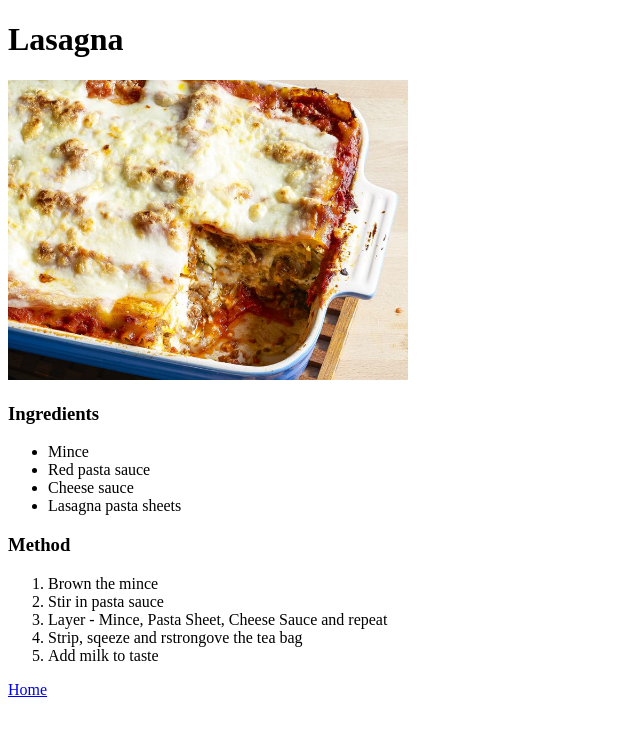
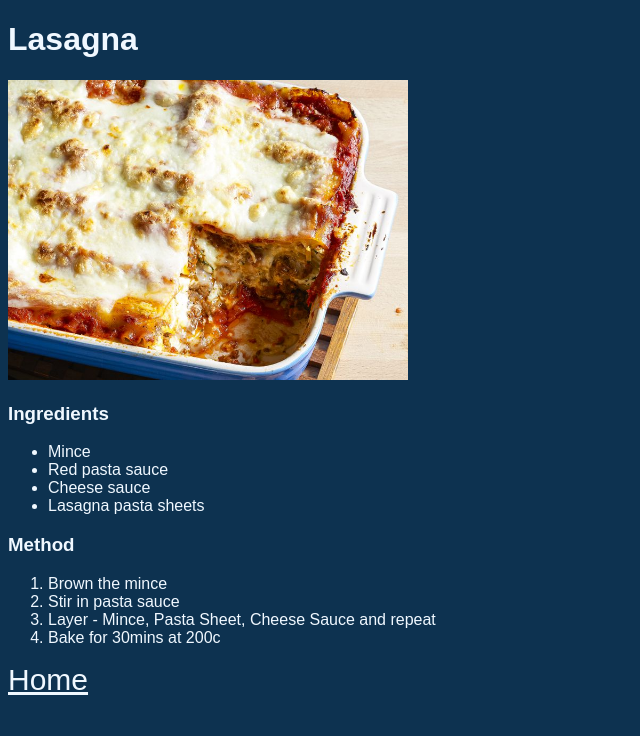
Before and after one commit to jdfawbs/project_recipes, a plain HTML site: page recipes/lasagna.html in a window 1280 px wide. Shown: the whole page, without its empty margins (0-640 px from the left). Drawn offline with Linux system fonts and the light colour scheme.

Commit message:
Adding css folder & files

```diff
--- /dev/null
+++ b/css/home_styles.css
@@ -0,0 +1,5 @@
+* {
+    background-color: rgb(13, 50, 80);
+    color: aliceblue;
+    font-family: Arial;
+}
--- /dev/null
+++ b/css/recipe_styles.css
@@ -0,0 +1,10 @@
+* {
+    background-color:  rgb(13, 50, 80);
+    color: aliceblue;
+    font-family: arial;
+
+}
+
+.home {
+    font-size: 30px;
+}
--- a/recipes/lasagna.html
+++ b/recipes/lasagna.html
@@ -3,6 +3,7 @@
 <head>
     <meta charset="UTF-8">
     <meta name="viewport" content="width=device-width, initial-scale=1.0">
+    <link rel="stylesheet" href="../css/recipe_styles.css">
     <title>Lasagna</title>
 </head>
 <body>
@@ -24,11 +25,11 @@
         <li>Brown the mince</li>
         <li>Stir in pasta sauce</li>
         <li>Layer - Mince, Pasta Sheet, Cheese Sauce and repeat</li>
-        <li>Strip, sqeeze and rstrongove the tea bag</li>
-        <li>Add milk to taste</li>
+        <li>Bake for 30mins at 200c</li>
+
     </ol>
 
-    <a href="../index.html">Home</a>
+    <a class="home" href="../index.html">Home</a>
 
 </body>
 </html>
```
Also changed, not shown: index.html (+1 -0 lines), recipes/cup_of_tea.html (+4 -2 lines), recipes/toast.html (+3 -2 lines).
